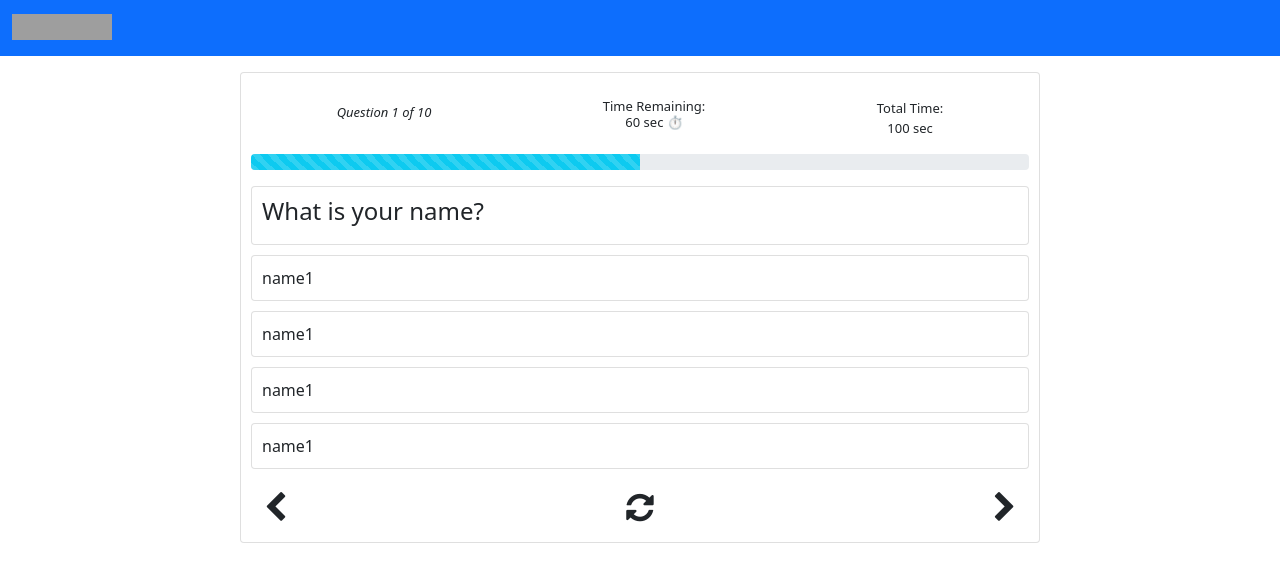
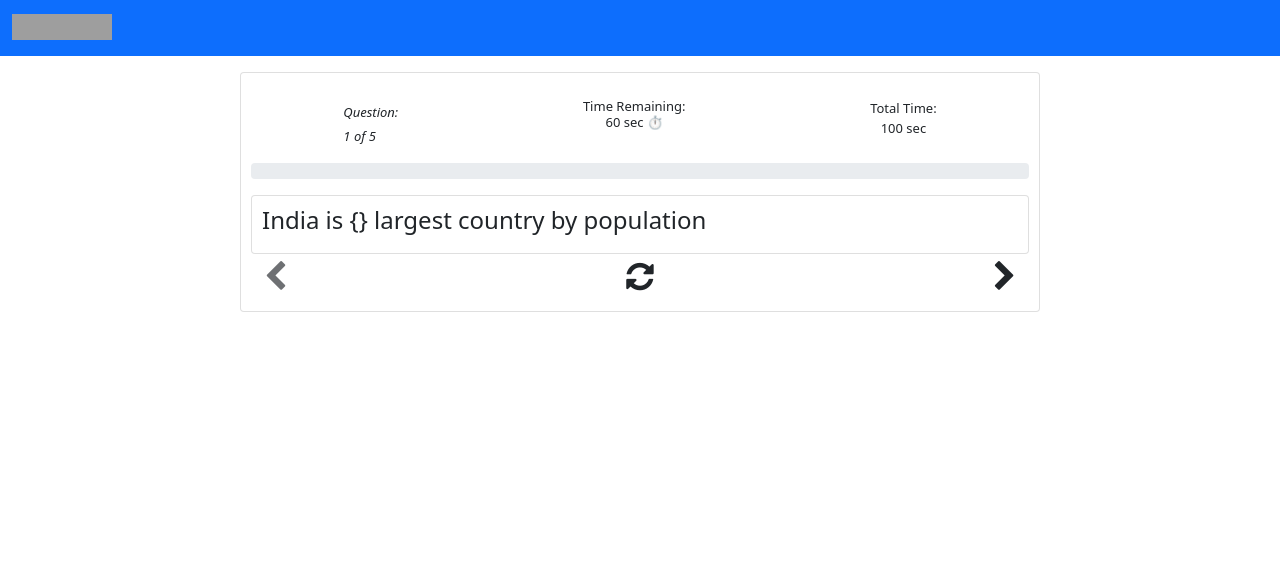
Before and after one commit to nirajkamal/Sample_Quiz_IITM, an Angular app in the folder Quiz/: page /questions in a window 1280 px wide. Shown: the top 582 px of the page. Built offline with nearby package versions, Linux system fonts and the light colour scheme; grey boxes are pictures that could not be loaded.

Commit message:
dynamic questions

```diff
--- a/Quiz/src/app/questions/questions.component.html
+++ b/Quiz/src/app/questions/questions.component.html
@@ -5,10 +5,10 @@
         </div> -->
         <div class="d-flex justify-content-around py-3">
             <div class="question-number">
-                <span style="font-style: italic; font-size:small">Question 1 of 10</span>
+                <span style="font-style: italic; font-size:small; text-align:center">Question:<br>{{currentQuestion+1}} of {{questionList.length}}</span>
             </div>
             <div class="timer">
-                <h6 style="text-align:center; font-size:small">Time Remaining:<br> 60 sec ⏱</h6>
+                <h6 style="text-align:center; font-size:small">Time Remaining:<br> {{counter}} sec ⏱</h6>
             </div>
             <div class="total-time" style="text-align:center; font-size:small">
                 <span>Total Time:<br>
@@ -16,27 +16,64 @@
             </div>
         </div>
         <div class="progress mb-3">
-            <div class="progress-bar progress-bar-striped bg-info" role="progressbar" style="width: 50%" aria-valuenow="50" aria-valuemin="0" aria-valuemax="100"></div>
+            <div class="progress-bar bg-info" role="progressbar" [ngStyle]="{'width': progress+'%'}" aria-valuenow="50" aria-valuemin="0" aria-valuemax="100"></div>
         </div>
+
         <div class="question">
-            <div class="card"><h4>What is your name?</h4></div>
+            <div class="card"><h4>{{questionList[currentQuestion]?.question}}</h4></div>
         </div>
-        <div class="options">
+        <!-- MAQ options -->
+        <div class="options" *ngIf="questionList[currentQuestion]?.type=='MAQ'">
+            <div class="instruction">
+                <span style="font-style: italic; font-size:small; text-align:center">Multiple answers may be correct - choose all correct options</span>
+            </div>
             <ol>
-                <li><div class="card">name1</div></li>
-                <li><div class="card">name1</div></li>
-                <li><div class="card">name1</div></li>
-                <li><div class="card">name1</div></li>
+                <li *ngFor="let option of questionList[currentQuestion]?.answer_choices"><div class="card">{{option}}</div></li>
             </ol>
         </div>
+
+        <!-- MCQ options -->
+        <div class="options" *ngIf="questionList[currentQuestion]?.type=='MCQ'">
+            <div class="instruction">
+                <span style="font-style: italic; font-size:small; text-align:center">Choose one option</span>
+            </div>
+            <ol>
+                <li *ngFor="let option of questionList[currentQuestion]?.answer_choices"><div class="card">{{option}}</div></li>
+            </ol>
+        </div>
+
+        <!-- FITB options -->
+        <!-- <div class="options" *ngIf="questionList[currentQuestion]?.type.slice(0,4)=='FITB'">
+            <div class="instruction">
+                <span style="font-style: italic; font-size:small; text-align:center">Fill in the blanks in order. Answers are case-sensitive.</span>
+            </div>
+            <ol>
+                <li *ngFor="let i = 0; i < parseInt(questionList[currentQuestion]?.type.slice(4,5)); i++">
+                    <div class="input-group mb-3">
+                    <input type="text" class="form-control" aria-label="Sizing example input" aria-describedby="inputGroup-sizing-default">
+                    </div>
+                </li>
+            </ol>
+        </div> -->
+
+        <!-- MTF options -->
+        <div class="options" *ngIf="questionList[currentQuestion]?.type=='MTF'">
+            <div class="instruction">
+                <span style="font-style: italic; font-size:small; text-align:center">Match the following by entering the corresponding numbers.</span>
+            </div>
+            <ol>
+                <li *ngFor="let option of questionList[currentQuestion]?.answer_choices"><div class="card">{{option}}</div></li>
+            </ol>
+        </div>
+
         <div class="d-flex justify-content-between">
-            <button class="btn">
+            <button [disabled]="currentQuestion===0" class="btn" (click)="previousQuestion()">
                 <i class="fa fa-chevron-left fa-2x" area-hidden="true"></i>
             </button>
             <button class="btn">
                 <i class="fa fa-refresh fa-2x" area-hidden="true"></i>
             </button>
-            <button class="btn">
+            <button [disabled]="currentQuestion===questionList.length-1" class="btn" (click)="nextQuestion()">
                 <i class="fa fa-chevron-right fa-2x" area-hidden="true"></i>
             </button>
         </div>
--- a/Quiz/src/app/questions/questions.component.ts
+++ b/Quiz/src/app/questions/questions.component.ts
@@ -8,17 +8,47 @@ import { QuestionService } from '../service/question.service'
 })
 export class QuestionsComponent implements OnInit {
 
+  public questionList : any = [];
+  public currentQuestion : number =0;
+  public points : number = 0;
+  counter = 60;
+  public answers : object = {};
+  public progress : string = '0';
+
+
   constructor(private questionService: QuestionService) { }
 
   ngOnInit(): void {
     this.getAllQuestions();
   }
 
+  getProgressPercent(){
+    this.progress = (((this.currentQuestion+1)/this.questionList.length)*100).toString();
+    return this.progress;
+  }
+
   getAllQuestions(){
     this.questionService.getQuestionJson()
     .subscribe(response=>{
-      console.log(response);
+      this.questionList = response;
+      console.log(response[0])
     })
+    this.getProgressPercent();
+  }
+  nextQuestion(){
+    this.currentQuestion++;
+    this.getProgressPercent();
+  }
+  previousQuestion(){
+    this.currentQuestion--;
+    this.getProgressPercent();
   }
 
+
+
+  // answerMCQ(currentQno:number,option:any){
+  //   if (option)
+
+  // }
+
 }
```
